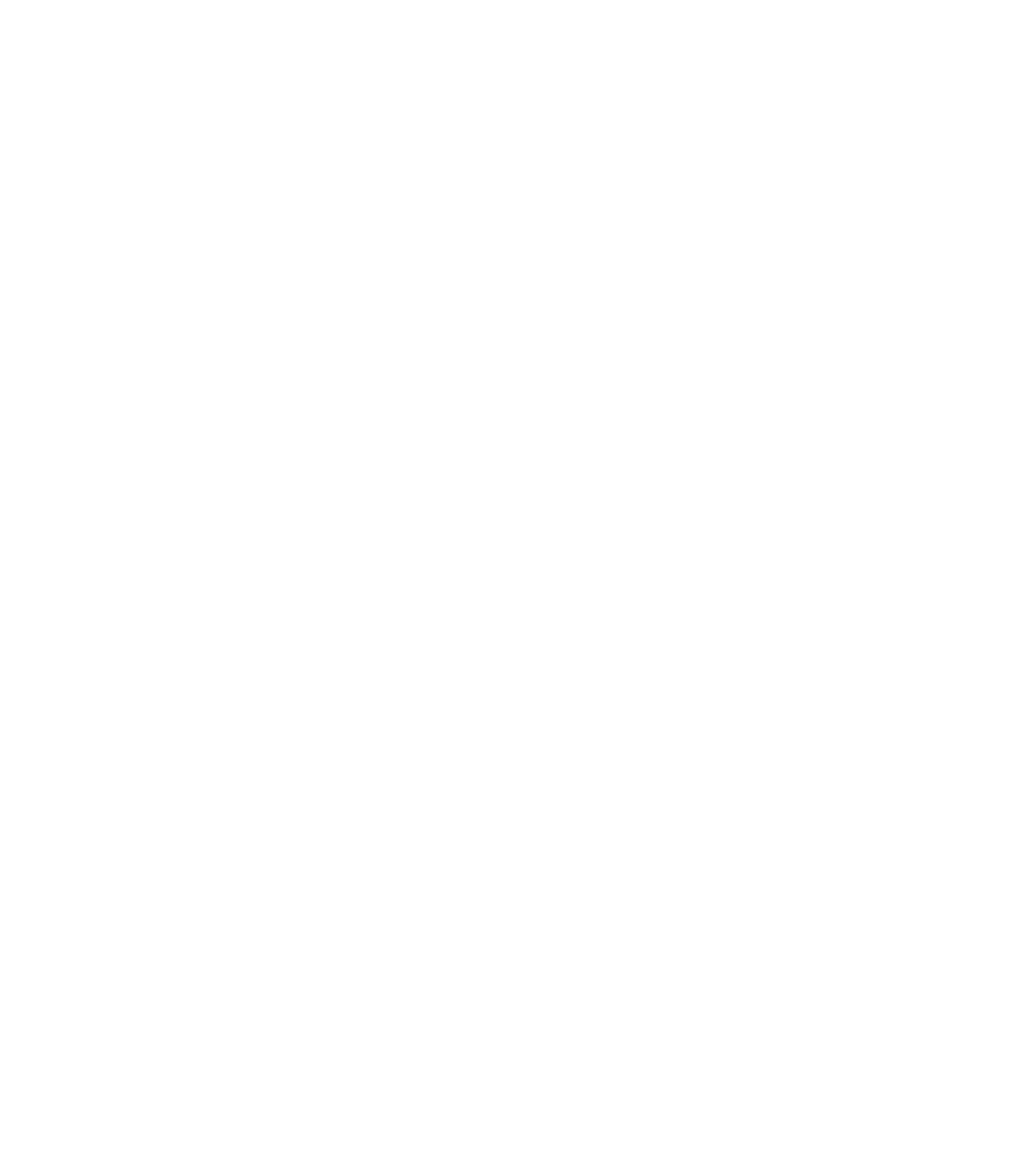
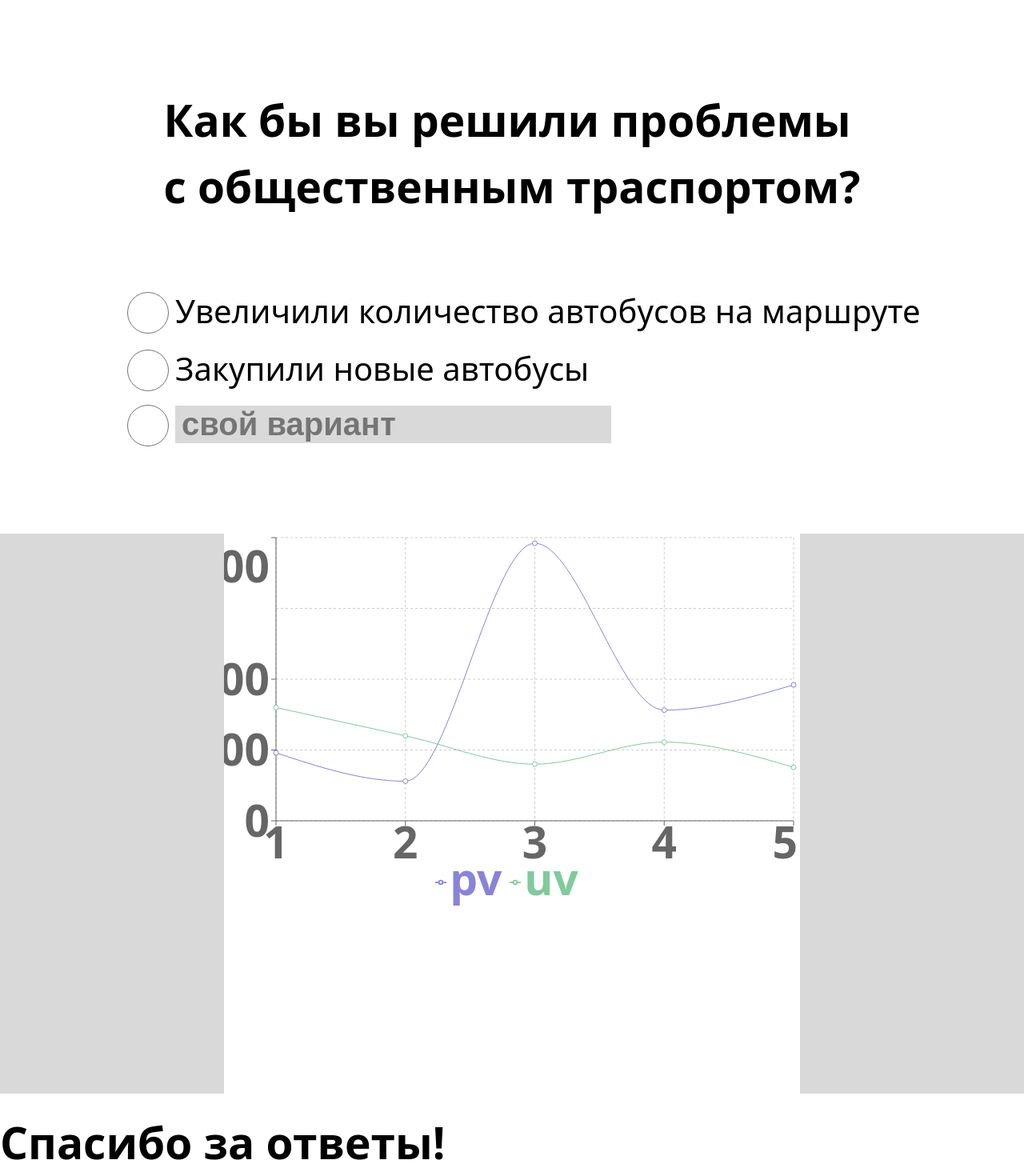
Before and after one commit to PetrovS30/bus-tomsk, a React (Vite) app: page / in a window 1280 px wide. Shown: the part 174-1644 px from the top of the page at 80% size. Before the commit the page ends 800 px from the top, so only its background shows below. Built offline with nearby package versions, Linux system fonts and the light colour scheme.

Commit message:
made 3 and 4 containers

```diff
--- a/package.json
+++ b/package.json
@@ -11,7 +11,8 @@
   },
   "dependencies": {
     "react": "^19.0.0",
-    "react-dom": "^19.0.0"
+    "react-dom": "^19.0.0",
+    "recharts": "^2.15.2"
   },
   "devDependencies": {
     "@eslint/js": "^9.21.0",
--- a/src/App.jsx
+++ b/src/App.jsx
@@ -1,11 +1,14 @@
 import './App.css';
 import PageHeader from './components/page/PageHeader';
-
+import Quiz2Block from './components/block/quiz2-block/Quiz2Block';
+import ResultsBlock from './components/block/results-block/ResultsBlock';
 
 function App() {
   return (
     <>
       <PageHeader/>
+      <Quiz2Block/>
+      <ResultsBlock/>
     </>
   )
 }
--- a/src/components/block/quiz2-block/Quiz2Block.jsx
+++ b/src/components/block/quiz2-block/Quiz2Block.jsx
@@ -0,0 +1,26 @@
+import './quiz2-block.css';
+
+const Quiz2Block = () => {
+
+    return (
+        <div className='quiz2-block'>
+            <h2>Как бы вы решили проблемы <br/>с общественным траспортом?</h2>
+            <div className='quiz2-block-inner'>
+                <div className="radio-option">
+                    <input type="radio" id="option1" name="options" />
+                    <label htmlFor="option1">Увеличили количество автобусов на маршруте</label>
+                </div>
+                <div className="radio-option">
+                    <input type="radio" id="option2" name="options" />
+                    <label htmlFor="option2">Закупили новые автобусы</label>
+                </div>
+                <div className="radio-option">
+                    <input  type="radio" id="option3" name="options" />
+                    <input className='radio-option-input' type="text" placeholder='свой вариант' />
+                </div>
+            </div>
+        </div>
+    )
+}
+
+export default Quiz2Block;
--- a/src/components/block/quiz2-block/quiz2-block.css
+++ b/src/components/block/quiz2-block/quiz2-block.css
@@ -0,0 +1,56 @@
+.quiz2-block {
+    width: 100%;
+    height: 700px;
+    background-color: #FFFFFF;
+    display: flex;
+    flex-direction: column;
+}
+
+.quiz2-block-inner {
+    margin-top: 79px;
+    margin-left: 148px;
+    display: flex;
+    flex-direction: column;
+    /* или row, если хотите расположить горизонтально */
+}
+
+.radio-option {
+    display: flex;
+    align-items: center;
+    /* Выравнивание по центру по вертикали */
+    padding: 6px;
+}
+
+.radio-option input {
+    margin-right: 8px;
+    /* Отступ между радио кнопкой и текстом */
+}
+
+.quiz2-block h2 {
+    color: #000000;
+    margin: 0 auto;
+    margin-top: 142px;
+    font-size: 55px;
+}
+
+.quiz2-block label {
+    color: #000000;
+}
+
+.radio-option-input {
+    padding-left: 8px;
+    background-color: #D9D9D9;
+    border: none;
+    font-weight: bold;
+    font-size: 40px;
+}
+
+.radio-option input[type="radio"] {
+    width: 52px;
+    height: 52px;
+    background-color: #D9D9D9;
+}
+
+.radio-option label {
+    font-size: 40px;
+}
--- a/src/components/block/results-block/ResultsBlock.jsx
+++ b/src/components/block/results-block/ResultsBlock.jsx
@@ -0,0 +1,56 @@
+import './results-block.css';
+import {
+    LineChart,
+    Line,
+    XAxis,
+    YAxis,
+    CartesianGrid,
+    Tooltip,
+    Legend,
+    ResponsiveContainer,
+} from 'recharts';
+
+
+const data = [
+    { name: '1', uv: 4000, pv: 2400, amt: 2400 },
+    { name: '2', uv: 3000, pv: 1398, amt: 2210 },
+    { name: '3', uv: 2000, pv: 9800, amt: 2290 },
+    { name: '4', uv: 2780, pv: 3908, amt: 2000 },
+    { name: '5', uv: 1890, pv: 4800, amt: 2181 },
+];
+
+const MyLineChart = () => {
+    return (
+        <ResponsiveContainer width={717} height={477}>
+            <LineChart data={data}>
+                <CartesianGrid strokeDasharray="3 3" />
+                <XAxis dataKey="name" />
+                <YAxis />
+                <Tooltip />
+                <Legend />
+                <Line type="monotone" dataKey="pv" stroke="#8884d8" activeDot={{ r: 8 }} />
+                <Line type="monotone" dataKey="uv" stroke="#82ca9d" />
+            </LineChart>
+        </ResponsiveContainer>
+    );
+};
+
+
+
+const ResultsBlock = () => {
+    return (
+        <div className='results-block-container'>
+            <div className='results-block-container-graph'>
+                <MyLineChart/>
+            </div>
+            <span>
+                Спасибо за ответы!
+            </span>
+        </div>
+    )
+}
+
+
+
+
+export default ResultsBlock;
--- a/src/components/block/results-block/results-block.css
+++ b/src/components/block/results-block/results-block.css
@@ -0,0 +1,21 @@
+.results-block-container {
+    max-width: 100%;
+    height: 700px;
+    background-color: #D9D9D9;
+    color: #000000;
+    font-size: 55px;
+    font-weight: bold;
+    letter-spacing: 0px;
+    margin: 0 auto;
+}
+
+.results-block-container-graph {
+    width: 720px;
+    height: 720px;
+    margin: 0 auto;
+    background-color: #FFFFFF;
+}
+
+.results-block-container-graph span {
+    margin: 0 auto;
+}
--- a/src/index.css
+++ b/src/index.css
@@ -25,11 +25,19 @@ a:hover {
 
 body {
   margin: 0 auto;
+
 }
 
-h1 {
-  font-size: 3.2em;
-  line-height: 1.1;
+
+
+h1,
+h2,
+h3,
+h4,
+h5,
+h6 {
+  margin: 0;
+  padding: 0;
 }
 
 button {
```
Also changed, not shown: 1 other file (tests, documents, lock files or other folders).
